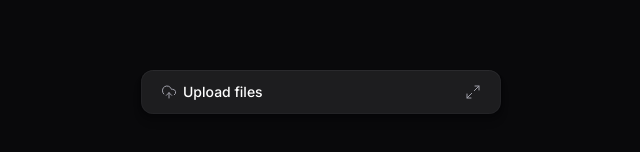
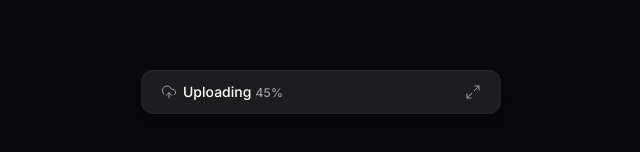
Before and after one commit to Tiago0Br/upload-widget, a React (Vite) app in the folder web/: page / in a window 1280 px wide. Shown: the part 308-460 px from the top of the page, without its empty margins (319-959 px from the left). Built offline with nearby package versions, Linux system fonts and the light colour scheme.

Commit message:
feature: adicionando animações com a biblioteca motion

```diff
--- a/web/package.json
+++ b/web/package.json
@@ -14,6 +14,7 @@
     "@radix-ui/react-progress": "^1.1.7",
     "@tailwindcss/vite": "^4.1.10",
     "lucide-react": "^0.516.0",
+    "motion": "^12.18.1",
     "react": "^19.1.0",
     "react-dom": "^19.1.0",
     "react-dropzone": "^14.3.8",
--- /dev/null
+++ b/web/src/components/ui/circular-progress-bar.tsx
@@ -0,0 +1,54 @@
+interface CircularProgressBarProps {
+  progress: number
+  size?: number
+  strokeWidth?: number
+  circleColor?: string
+  progressColor?: string
+}
+
+export const CircularProgressBar: React.FC<CircularProgressBarProps> = ({
+  progress,
+  size = 120,
+  strokeWidth = 8,
+  circleColor = 'text-zinc-800',
+  progressColor = 'text-indigo-500',
+}) => {
+  const center = size / 2
+  const radius = center - strokeWidth / 2
+  const circumference = 2 * Math.PI * radius
+  const progressOffset = circumference - (progress / 100) * circumference
+
+  return (
+    <div className="relative" style={{ width: size, height: size }}>
+      <svg className="w-full h-full -rotate-90" viewBox={`0 0 ${size} ${size}`}>
+        <title>Circular progress bar</title>
+        <circle
+          className={`${circleColor} stroke-current`}
+          strokeWidth={strokeWidth}
+          fill="transparent"
+          r={radius}
+          cx={center}
+          cy={center}
+        />
+        <circle
+          className={`${progressColor} stroke-current`}
+          strokeWidth={strokeWidth}
+          strokeLinecap="round"
+          fill="transparent"
+          r={radius}
+          cx={center}
+          cy={center}
+          style={{
+            strokeDasharray: circumference,
+            strokeDashoffset: progressOffset,
+            transition: 'stroke-dashoffset 0.5s ease-in-out',
+          }}
+        />
+      </svg>
+      <div className="absolute inset-0 flex items-center justify-center text-xs font-medium text-zinc-50">
+        {progress}
+        <span className="text-xxs text-zinc-400">%</span>
+      </div>
+    </div>
+  )
+}
--- a/web/src/components/upload-widget-dropzone.tsx
+++ b/web/src/components/upload-widget-dropzone.tsx
@@ -1,6 +1,11 @@
+import { motion } from 'motion/react'
 import { useDropzone } from 'react-dropzone'
+import { CircularProgressBar } from './ui/circular-progress-bar'
 
 export function UploadWidgetDropzone() {
+  const isThereAnyPendingUpload = true
+  const uploadGlobalPercentage = 45
+
   const { getRootProps, getInputProps, isDragActive } = useDropzone({
     multiple: true,
     accept: {
@@ -10,7 +15,12 @@ export function UploadWidgetDropzone() {
   })
 
   return (
-    <div className="px-3 flex flex-col gap-3">
+    <motion.div
+      className="px-3 flex flex-col gap-3"
+      initial={{ opacity: 0 }}
+      animate={{ opacity: 1 }}
+      transition={{ duration: 0.4 }}
+    >
       <div
         data-active={isDragActive}
         className="
@@ -21,11 +31,24 @@ export function UploadWidgetDropzone() {
         {...getRootProps()}
       >
         <input type="file" {...getInputProps()} />
-        <span className="text-xs">Drop your files here or</span>{' '}
-        <span className="text-xs underline">Clique to open picker</span>
+        {isThereAnyPendingUpload ? (
+          <div className="flex flex-col gap-2.5 items-center">
+            <CircularProgressBar
+              progress={uploadGlobalPercentage}
+              size={56}
+              strokeWidth={4}
+            />
+            <span className="text-xs">Uploading 2 files...</span>
+          </div>
+        ) : (
+          <>
+            <span className="text-xs">Drop your files here or</span>{' '}
+            <span className="text-xs underline">Clique to open picker</span>
+          </>
+        )}
       </div>
 
-      <span className="text-xs text-zinc-400">Only PNG and JPG files are allowed</span>
-    </div>
+      <span className="text-xxs text-zinc-400">Only PNG and JPG files are allowed</span>
+    </motion.div>
   )
 }
--- a/web/src/components/upload-widget-minimized-button.tsx
+++ b/web/src/components/upload-widget-minimized-button.tsx
@@ -4,7 +4,7 @@ import { UploadWidgetTitle } from './upload-widget-title'
 
 export function UploadWidgetMinimizedButton() {
   return (
-    <Collapsible.Trigger className="group w-full bg-white/2 py-3 px-5 flex items-center justify-between">
+    <Collapsible.Trigger className="group w-full bg-white/2 py-3 px-5 flex items-center justify-between gap-5">
       <UploadWidgetTitle />
 
       <Maximize2
--- a/web/src/components/upload-widget-title.tsx
+++ b/web/src/components/upload-widget-title.tsx
@@ -1,10 +1,22 @@
 import { UploadCloud } from 'lucide-react'
 
 export function UploadWidgetTitle() {
+  const isThereAnyPendingUpload = true
+  const uploadGlobalPercentage = 45
+
   return (
     <div className="flex items-center gap-1.5 text-sm font-medium">
       <UploadCloud className="size-4 text-zinc-400" strokeWidth={1.5} />
-      <span>Upload files</span>
+      {isThereAnyPendingUpload ? (
+        <span className="flex items-baseline gap-1">
+          Uploading
+          <span className="text-xs text-zinc-400 tabular-nums">
+            {uploadGlobalPercentage}%
+          </span>
+        </span>
+      ) : (
+        <span>Upload files</span>
+      )}
     </div>
   )
 }
--- a/web/src/components/upload-widget-upload-item.tsx
+++ b/web/src/components/upload-widget-upload-item.tsx
@@ -1,10 +1,16 @@
 import * as Progress from '@radix-ui/react-progress'
 import { Download, ImageUp, Link2, RefreshCcw, XIcon } from 'lucide-react'
+import { motion } from 'motion/react'
 import { Button } from './ui/button'
 
 export function UploadWidgetUploadItem() {
   return (
-    <div className="p-3 rounded-lg flex flex-col gap-3 shadow-shape-content bg-white/2 relative overflow-hidden">
+    <motion.div
+      className="p-3 rounded-lg flex flex-col gap-3 shadow-shape-content bg-white/2 relative overflow-hidden"
+      initial={{ opacity: 0 }}
+      animate={{ opacity: 1 }}
+      transition={{ duration: 0.6 }}
+    >
       <div className="flex flex-col gap-1">
         <span className="text-xs font-medium flex items-center gap-1">
           <ImageUp className="size-3 text-zinc-300" strokeWidth={1.5} />
@@ -48,6 +54,6 @@ export function UploadWidgetUploadItem() {
           <span className="sr-only">Cancel Upload</span>
         </Button>
       </div>
-    </div>
+    </motion.div>
   )
 }
--- a/web/src/components/upload-widget-upload-list.tsx
+++ b/web/src/components/upload-widget-upload-list.tsx
@@ -1,16 +1,22 @@
 import { UploadWidgetUploadItem } from './upload-widget-upload-item'
 
 export function UploadWidgetUploadList() {
+  const isUploadListEmpty = false
+
   return (
     <div className="flex flex-col gap-3 px-3">
       <span className="text-xs font-medium">
         Uploaded Files: <span className="text-zinc-400">(2)</span>
       </span>
 
-      <div className="flex flex-col gap-3">
-        <UploadWidgetUploadItem />
-        <UploadWidgetUploadItem />
-      </div>
+      {isUploadListEmpty ? (
+        <span className="text-xs text-zinc-400">No uploads added</span>
+      ) : (
+        <div className="flex flex-col gap-3">
+          <UploadWidgetUploadItem />
+          <UploadWidgetUploadItem />
+        </div>
+      )}
     </div>
   )
 }
--- a/web/src/components/upload-widget.tsx
+++ b/web/src/components/upload-widget.tsx
@@ -1,16 +1,35 @@
 import * as Collapsible from '@radix-ui/react-collapsible'
-import { useState } from 'react'
+import { motion, useCycle } from 'motion/react'
 import { UploadWidgetDropzone } from './upload-widget-dropzone'
 import { UploadWidgetHeader } from './upload-widget-header'
 import { UploadWidgetMinimizedButton } from './upload-widget-minimized-button'
 import { UploadWidgetUploadList } from './upload-widget-upload-list'
 
 export function UploadWidget() {
-  const [isWidgetOpen, setIsWidgetOpen] = useState(false)
+  const [isWidgetOpen, toggleIsWidgetOpen] = useCycle(false, true)
 
   return (
-    <Collapsible.Root onOpenChange={setIsWidgetOpen}>
-      <div className="bg-zinc-900 overflow-hidden w-[360px] rounded-xl shadow-shape">
+    <Collapsible.Root onOpenChange={() => toggleIsWidgetOpen()}>
+      <motion.div
+        className="bg-zinc-900 overflow-hidden w-[360px] rounded-xl shadow-shape"
+        animate={isWidgetOpen ? 'open' : 'closed'}
+        variants={{
+          closed: {
+            width: 'max-content',
+            height: 44,
+            transition: {
+              type: 'inertia',
+            },
+          },
+          open: {
+            width: 360,
+            height: 'auto',
+            transition: {
+              duration: 0.2,
+            },
+          },
+        }}
+      >
         {!isWidgetOpen && <UploadWidgetMinimizedButton />}
 
         <Collapsible.Content>
@@ -24,7 +43,7 @@ export function UploadWidget() {
             <UploadWidgetUploadList />
           </div>
         </Collapsible.Content>
-      </div>
+      </motion.div>
     </Collapsible.Root>
   )
 }
```
Also changed, not shown: 1 other file (tests, documents, lock files or other folders).
